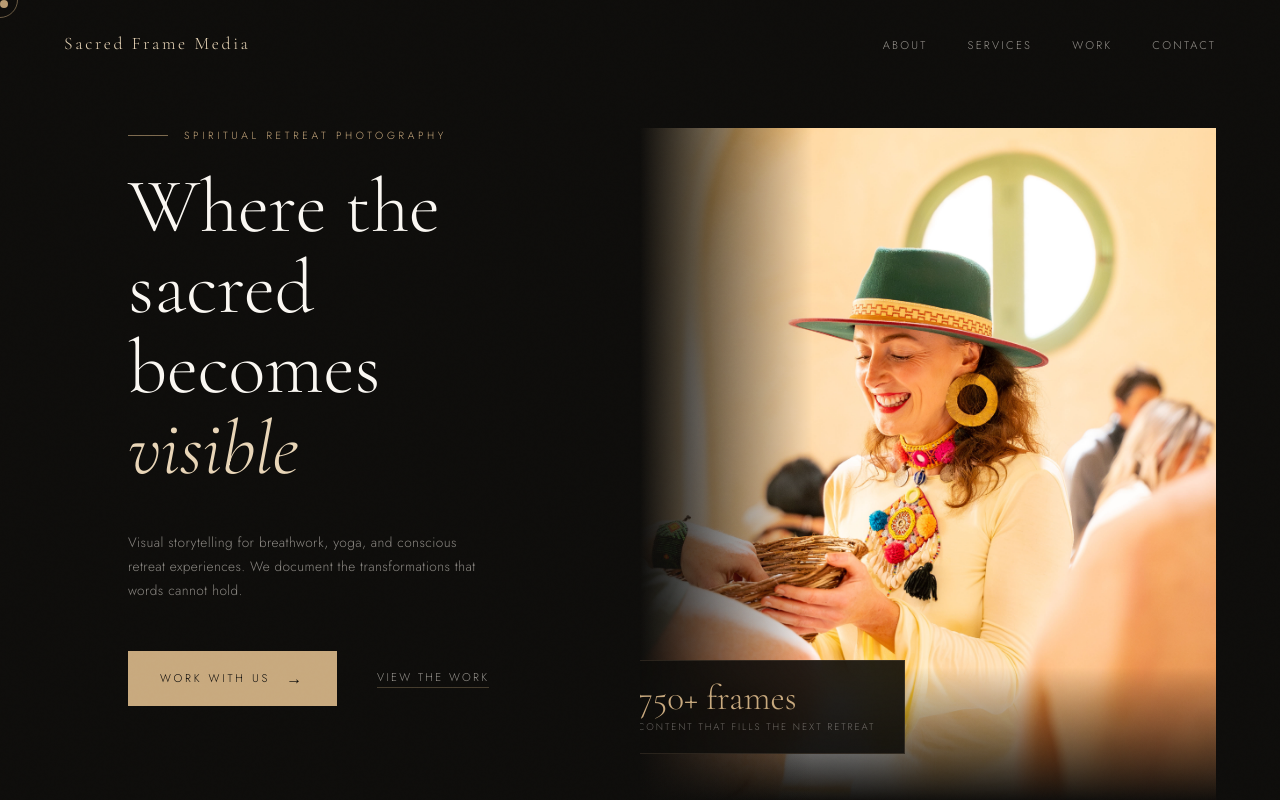
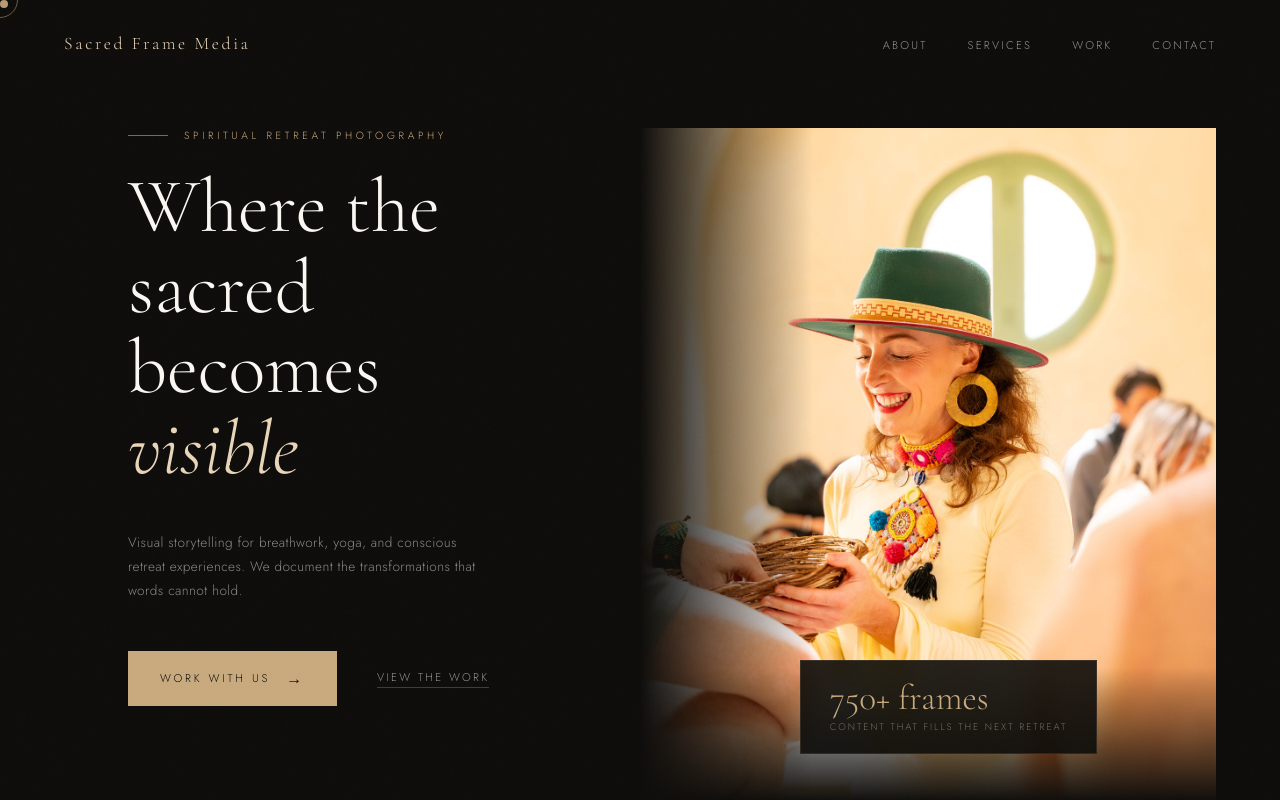
Before and after one commit to Shubhamkarwal/sacredframe-media, a plain HTML site: page index.html in a window 1280 px wide. Shown: the top 800 px of the page. Drawn offline with nearby package versions, Linux system fonts and the light colour scheme.

Commit message:
index.html

```diff
--- a/index.html
+++ b/index.html
@@ -241,7 +241,7 @@
   /* Floating stat cards on hero */
   .hero-stat {
     position: absolute;
-    bottom: 3rem; left: -2rem;
+    bottom: 3rem; left: 10rem;
     background: rgba(14,13,11,0.9);
     border: 1px solid rgba(200,169,126,0.15);
     padding: 1.2rem 1.8rem;
```
